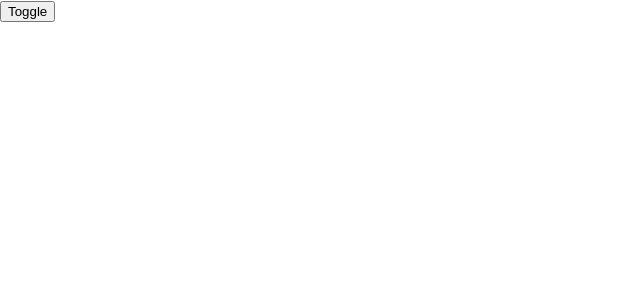
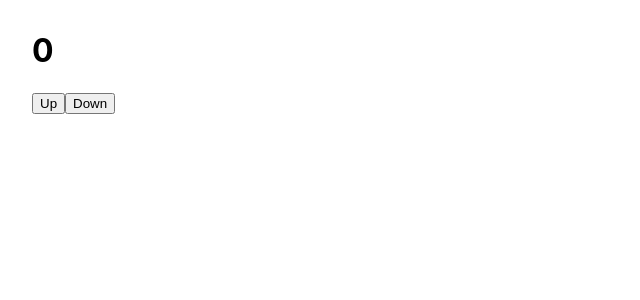
Before and after one commit to thodd2209048/react-f8, a React (Create React App) app: page / in a window 1280 px wide. Shown: the top 300 px of the page, without its empty margins (0-640 px from the left). Built offline with nearby package versions, Linux system fonts and the light colour scheme.

Commit message:
useReducer, up/down a number

```diff
--- a/src/App.js
+++ b/src/App.js
@@ -1,12 +1,25 @@
-import { useState } from "react";
+import { useCallback, useMemo, useReducer, useRef, useState } from "react";
 import Content from "./Content";
-
+const initState = 0;
+const UP_ACTION = "up";
+const DOWN_ACTION = "down";
+const reducer = (state, action) => {
+  switch (action) {
+    case UP_ACTION:
+      return state + 1;
+    case DOWN_ACTION:
+      return state - 1;
+    default:
+      throw new Error("invalid action");
+  }
+};
 function App() {
-  const [show, setShow] = useState(false);
+  const [count, dispatch] = useReducer(reducer, initState);
   return (
-    <div>
-      <button onClick={() => setShow(!show)}>Toggle</button>
-      {show && <Content />}
+    <div style={{ padding: "10px 32px" }}>
+      <h1>{count}</h1>
+      <button onClick={() => dispatch(UP_ACTION)}>Up</button>
+      <button onClick={() => dispatch(DOWN_ACTION)}>Down</button>
     </div>
   );
 }
--- a/src/Content.js
+++ b/src/Content.js
@@ -1,36 +1,13 @@
-import { useEffect, useState } from "react";
-const lessons = [
-  { id: 1, name: "ReactJs" },
-  { id: 2, name: "SPA" },
-  { id: 3, name: "Arrow function" },
-];
-function Content() {
-  const [lessonId, setLessonId] = useState(1);
-  useEffect(() => {
-    const handleComment = (e) => {
-      console.log(e);
-    };
-    window.addEventListener(`lesson-${lessonId}`, handleComment);
+import { memo, useEffect, useRef, useState } from "react";
 
-    return () => {
-      window.removeEventListener(`lesson-${lessonId}`, handleComment);
-    };
-  }, [lessonId]);
+function Content({ onIncrease }) {
+  console.log("re-render");
   return (
-    <div>
-      <ul>
-        {lessons.map((lesson) => (
-          <li
-            key={lesson.id}
-            style={{ color: lessonId === lesson.id ? "red" : "#ccc" }}
-            onClick={() => setLessonId(lesson.id)}
-          >
-            {lesson.name}
-          </li>
-        ))}
-      </ul>
-    </div>
+    <>
+      <h2>HELLO ANH EM</h2>
+      <button onClick={onIncrease}>Click me</button>
+    </>
   );
 }
 
-export default Content;
+export default memo(Content);
```
